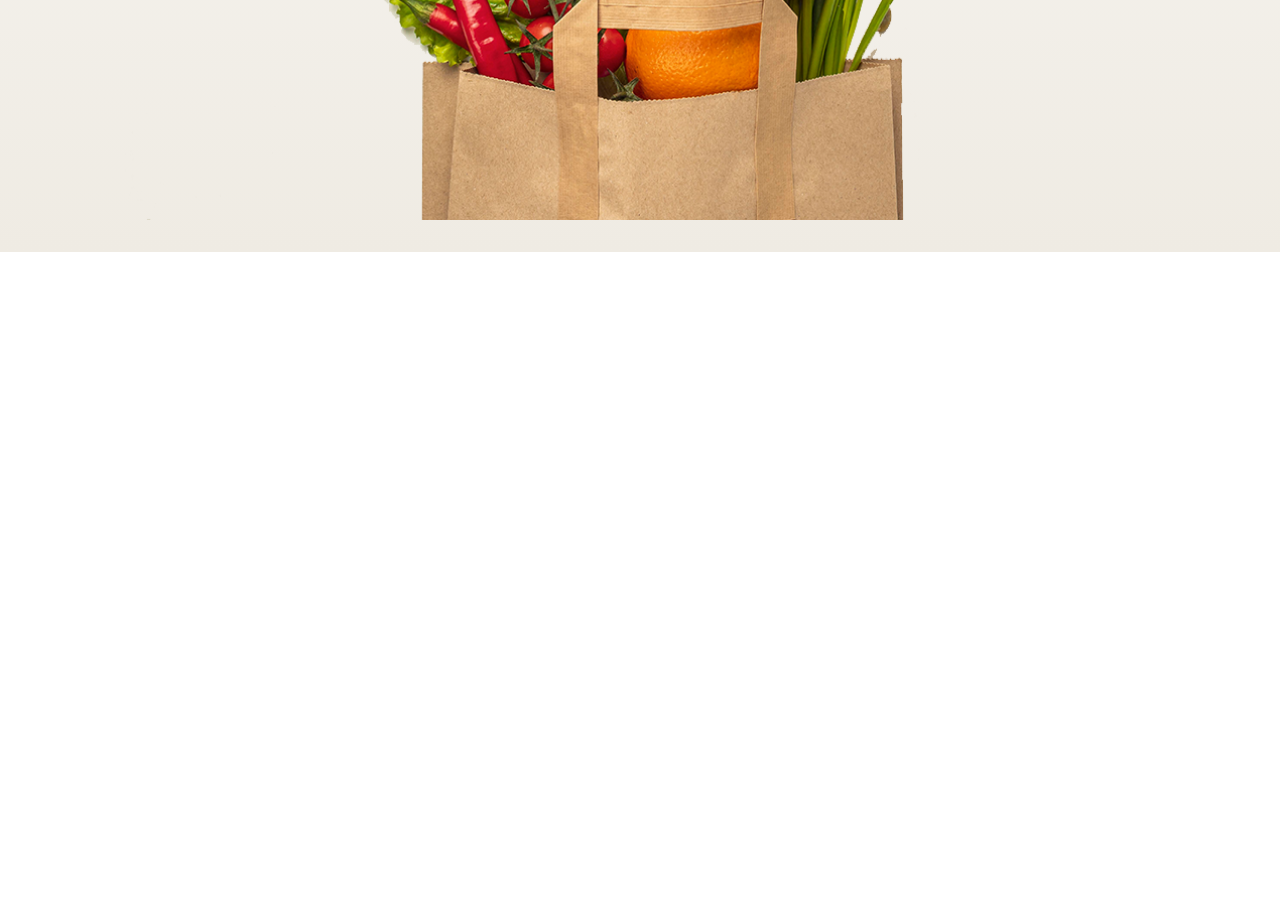
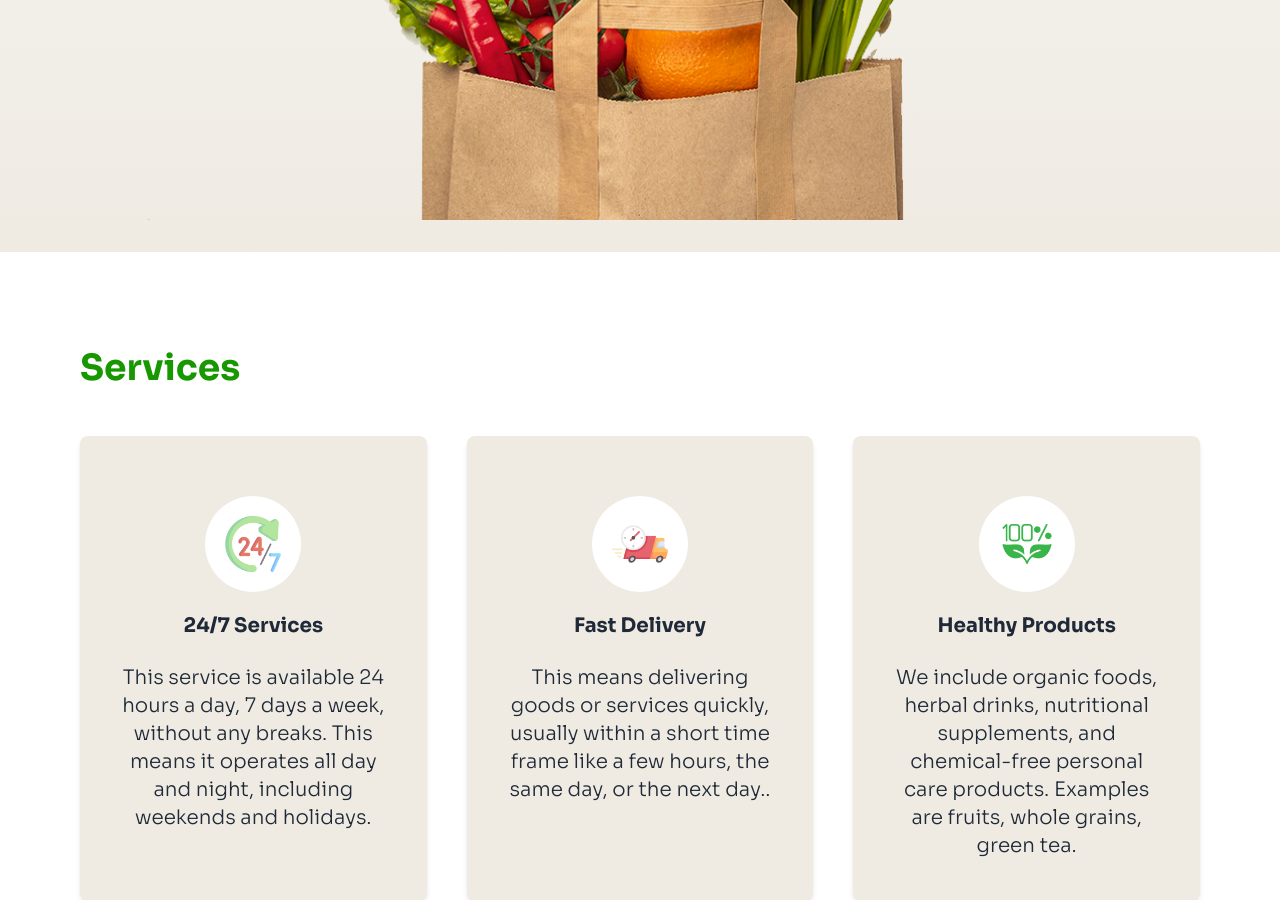
Before and after one commit to nusrat-rima/Assignment-three, a plain HTML site: page index.html in a window 1280 px wide. Shown: the part 991-1891 px from the top of the page. Before the commit the page ends 1291 px from the top, so only its background shows below. Drawn offline with nearby package versions, Linux system fonts and the light colour scheme.

Commit message:
added Services Section and made responsive

```diff
--- a/index.html
+++ b/index.html
@@ -44,7 +44,9 @@
   </head>
   <body class="font-sora">
     <!-- Header section -->
-  <header class="max-w-screen-xl mx-auto px-5 lg:px-20 bg-gradient-to-b from-white to-[rgb(239,235,227)]">
+    <header
+      class="max-w-screen-xl mx-auto px-5 lg:px-20 bg-gradient-to-b from-white to-[rgb(239,235,227)]"
+    >
       <!-- Nav-bar -->
       <div class="navbar">
         <div class="navbar-start">
@@ -94,18 +96,84 @@
         </div>
       </div>
       <!-- Banner section -->
-       <section class="my-12">
-        <div class="lg:flex items-center justify-center text-center sm:flex-col p-8">
-          <h4 class="font-sem text-5xl p-8">Freshness <span class="text-clr-primary">You Can</span> <br><span class="text-clr-primary"> Count</span> On, Prices You’ll Love!</h4>
-          <p class="font-normal text-xl">Shop your daily essentials at unbeatable prices. From fresh produce to pantry <br> staples, we’ve got you covered every day!</p>
-          <img src="c2-assets/hero-vegetables.png" alt="">
+      <section class="my-12">
+        <div
+          class="lg:flex items-center justify-center text-center sm:flex-col p-8"
+        >
+          <h4 class="font-sem text-5xl p-8">
+            Freshness <span class="text-clr-primary">You Can</span> <br /><span
+              class="text-clr-primary"
+            >
+              Count</span
+            >
+            On, Prices You’ll Love!
+          </h4>
+          <p class="font-normal text-xl">
+            Shop your daily essentials at unbeatable prices. From fresh produce
+            to pantry <br />
+            staples, we’ve got you covered every day!
+          </p>
+          <img src="c2-assets/hero-vegetables.png" alt="" />
         </div>
-       </section>
+      </section>
     </header>
 
     <!-- Main section -->
-    <main>
-
+    <main class="max-w-screen-xl mx-auto px-5 lg:px-20">
+      <!-- Service Section -->
+      <section>
+        <!-- Tittle -->
+        <h4 class="font-bold text-4xl text-clr-primary py-12">Services</h4>
+        <!-- Grid Cards -->
+        <div class="grid grid-cols-1 lg:grid-cols-3  gap-10">
+          <div
+            class="rounded-lg shadow-md bg-[#EFEBE3] overflow-hidden items-center text-center p-10"
+          >
+            <!-- Avatar -->
+            <div class="avatar py-5">
+              <div class="w-24 rounded-full bg-white">
+                <img class="p-5"
+                  src="c2-assets/service.png"
+                />
+              </div>
+            </div>
+            <h5 class="font-bold text-xl">24/7 Services</h5>
+            <br>
+            <p class="font-light text-xl">  This service is available 24 hours a day, 7 days a week, without any breaks. This means it operates all day and night, including weekends and holidays.</p>
+          </div>
+              <div
+            class="rounded-lg shadow-md bg-[#EFEBE3] overflow-hidden items-center text-center p-10"
+          >
+            <!-- Avatar-2-->
+            <div class="avatar py-5">
+              <div class="w-24 rounded-full bg-white">
+                <img class="p-5"
+                  src="c2-assets/delivery.png"
+                />
+              </div>
+            </div>
+            <h5 class="font-bold text-xl">Fast Delivery</h5>
+            <br>
+            <p class="font-light text-xl">   This means delivering goods or services quickly, usually within a short time frame like a few hours, the same day, or the next day..</p>
+          </div>
+              <div
+            class="rounded-lg shadow-md bg-[#EFEBE3] overflow-hidden items-center text-center p-10"
+          >
+            <!-- Avatar-3 -->
+            <div class="avatar py-5">
+              <div class="w-24 rounded-full bg-white">
+                <img class="p-5"
+                  src="c2-assets/healthy.png"
+                />
+              </div>
+            </div>
+            <br>
+            <h5 class="font-bold text-xl">Healthy Products</h5>
+            <br>
+            <p class="font-light text-xl">We include organic foods, herbal drinks, nutritional supplements, and chemical-free personal care products. Examples are fruits, whole grains, green tea.</p>
+          </div>
+        </div>
+      </section>
     </main>
     <!-- Footer section -->
     <footer></footer>
```
